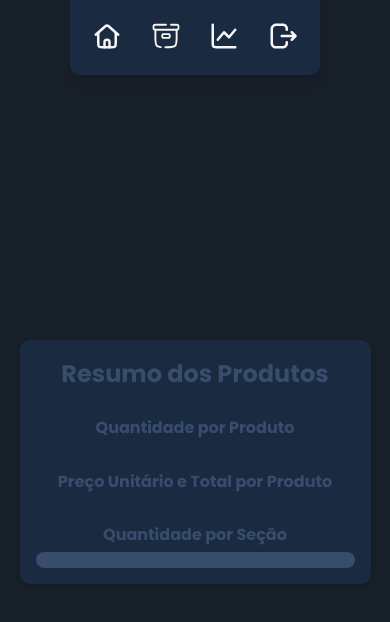
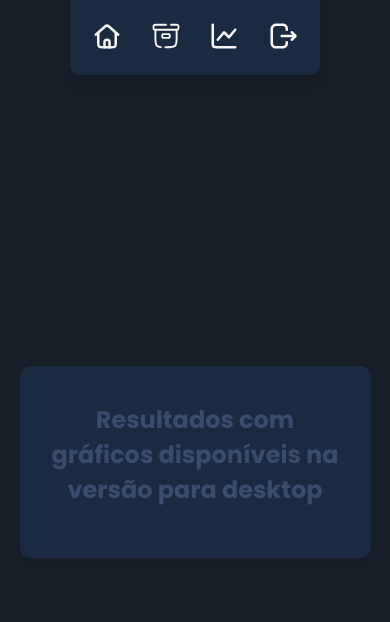
Before and after one commit to goncalvespedrogom/Controle-De-Estoque, a Next.js app: page /results in a window 390 px wide. Shown: the top 622 px of the page. Built offline with nearby package versions, Linux system fonts and the light colour scheme.

Commit message:
Graphics apenas para desktop

```diff
--- a/src/app/results/page.tsx
+++ b/src/app/results/page.tsx
@@ -71,6 +71,11 @@ const Results = () => {
 
   return (
     <div className={styles["results-container"]}>
+
+      <div className={styles["results-mobile"]}>
+        <h2>Resultados com gráficos disponíveis na versão para desktop</h2>
+      </div>
+
       <h1>Resumo dos Produtos</h1>
 
       <div className={styles["results-total"]}>
--- a/src/styles/results.module.css
+++ b/src/styles/results.module.css
@@ -11,6 +11,10 @@
   background-color: #1a2a41;
   border-radius: 10px;
   box-shadow: 0 2px 4px rgba(0, 0, 0, 0.1);
+}
+
+.results-mobile {
+  display: none;
 }
 
 .results-total {
@@ -132,10 +136,19 @@
   }
 }
 
-@media screen and (max-width: 570px) {
+@media screen and (max-width: 575px) {
+  .results-mobile {
+    display: flex;
+    color: #384c6b;
+    margin: 0 auto;
+    padding: 1rem .5rem;
+    font-weight: 700;
+    text-align: center;
+  }
+
   .results-container {
-    width: 93.8%;
-    margin-top: 7rem;
+    width: 90%;
+    margin-top: 0rem;
   }
 
   .results-container h1 {
@@ -146,6 +159,7 @@
     font-weight: 700;
     font-size: 1.5rem;
     text-align: center;
+    display: none;
   }
 
   .results-box h2 {
@@ -175,6 +189,7 @@
     height: 100%;
     min-height: 100%;
     min-width: 250px;
+    display: none;
   }
 
   .results-right {
@@ -190,6 +205,7 @@
     margin-bottom: 0.3rem;
     margin-top: 1.5rem;
     font-size: 1rem;
+    display: none;
   }
 
   .results-box-pizza {
@@ -199,6 +215,7 @@
     height: 100%;
     min-height: 100%;
     padding: 0.5rem 0;
+    display: none;
   }
 }
 
```
